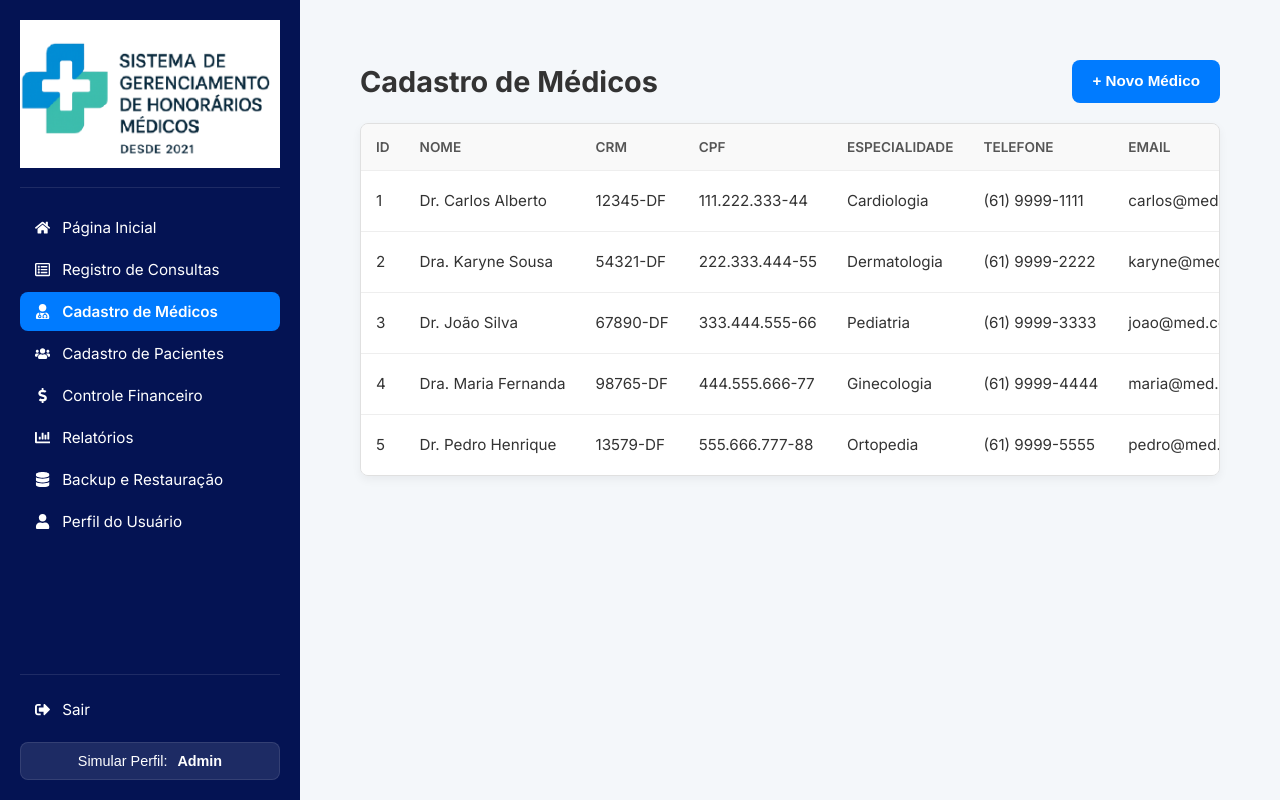
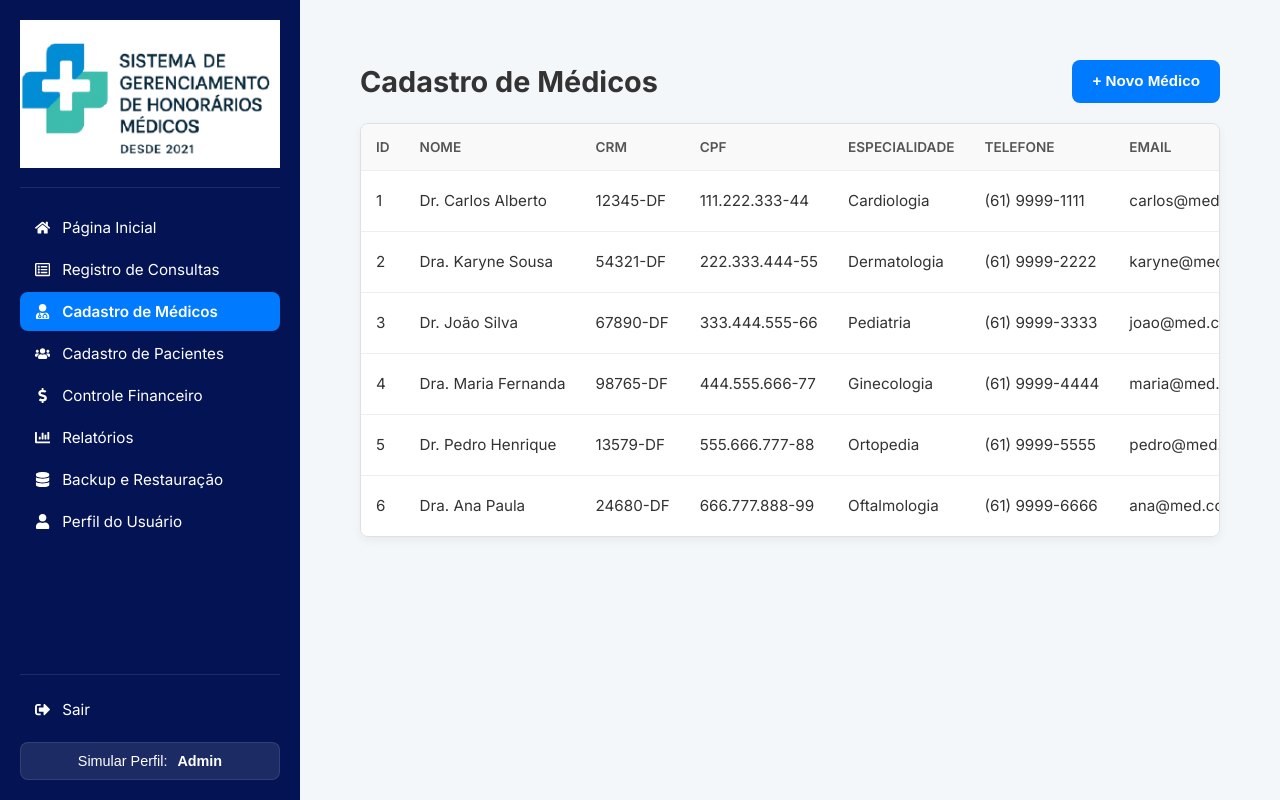
Before and after one commit to dupontcam/sghm, a React (Create React App) app: page /medicos in a window 1280 px wide. Built offline with nearby package versions, Linux system fonts and the light colour scheme.

Commit message:
test(data): Add more entries to mockData

```diff
--- a/src/data/mockData.ts
+++ b/src/data/mockData.ts
@@ -47,7 +47,8 @@ export const mockMedicos: Medico[] = [
   { id: 3, nome: 'Dr. João Silva', email: 'joao@med.com', telefone: '(61) 9999-3333', crm: '67890-DF',
     especialidade: 'Pediatria', cpf: '333.444.555-66' },
   { id: 4, nome: 'Dra. Maria Fernanda', email: 'maria@med.com', telefone: '(61) 9999-4444', crm: '98765-DF', especialidade: 'Ginecologia', cpf: '444.555.666-77' },
-  { id: 5, nome: 'Dr. Pedro Henrique', email: 'pedro@med.com', telefone: '(61) 9999-5555', crm: '13579-DF', especialidade: 'Ortopedia', cpf: '555.666.777-88' }
+  { id: 5, nome: 'Dr. Pedro Henrique', email: 'pedro@med.com', telefone: '(61) 9999-5555', crm: '13579-DF', especialidade: 'Ortopedia', cpf: '555.666.777-88' },
+  { id: 6, nome: 'Dra. Ana Paula', email: 'ana@med.com', telefone: '(61) 9999-6666', crm: '24680-DF', especialidade: 'Oftalmologia', cpf: '666.777.888-99' }
 ];
 
 export const mockPacientes: Paciente[] = [
```
